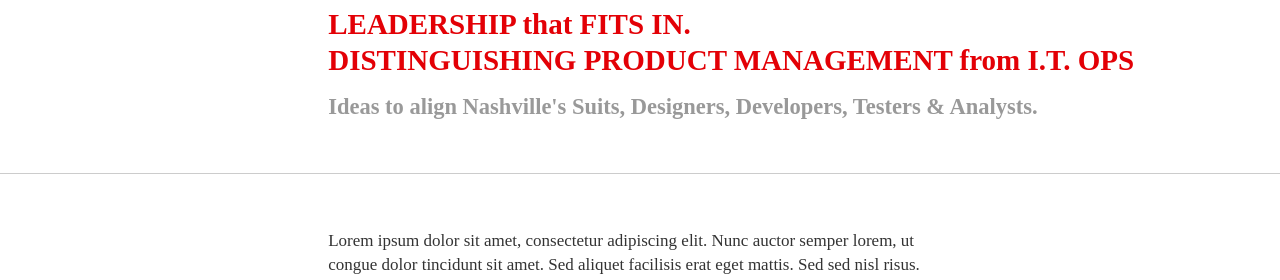
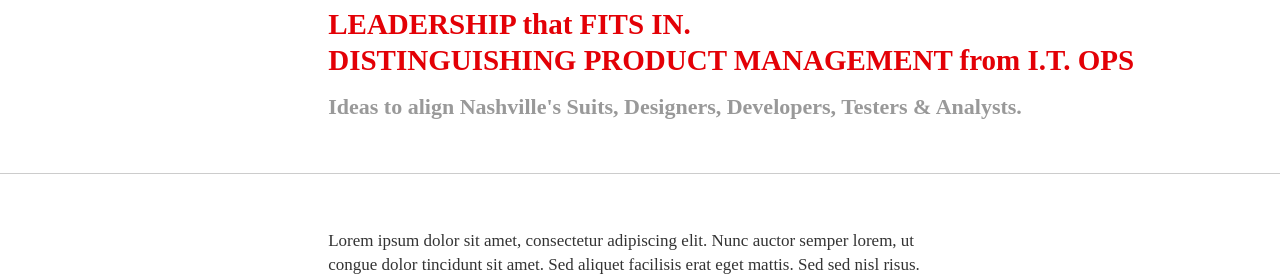
Before and after one commit to wovchko/inklings, a Jekyll site: the page built from index.html, in a window 1280 px wide. Shown: the part 141-421 px from the top of the page. Built offline with Jekyll 4.4.1, drawn with Linux system fonts in a browser that asks for light colours; Markdown is read by kramdown in place of the engine named in the settings; the list of posts is cut into pages by our own code.

```diff
--- a/css/bootstrap_custom.css
+++ b/css/bootstrap_custom.css
@@ -853,7 +853,7 @@
   line-height: 31px;
 }
 h4 {
-  font-size: 22.5px;
+  font-size: 22px;
   line-height: 32px;
 }
 h5 {
```
